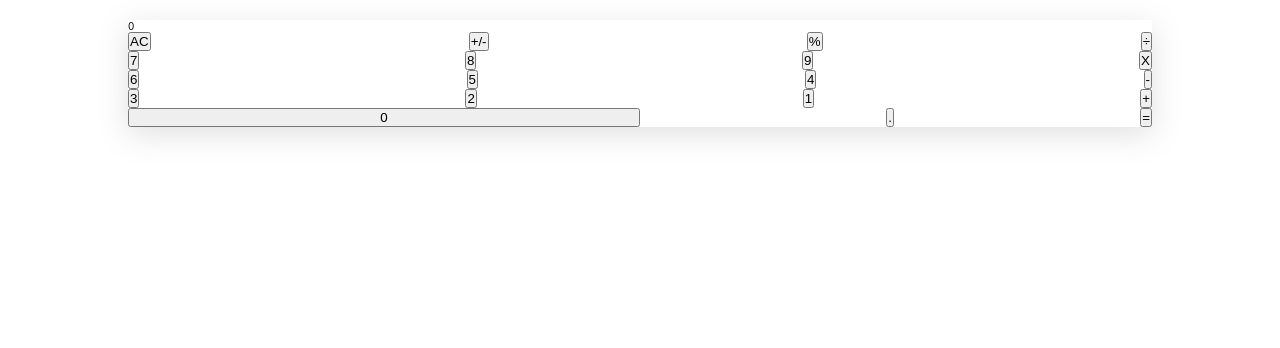
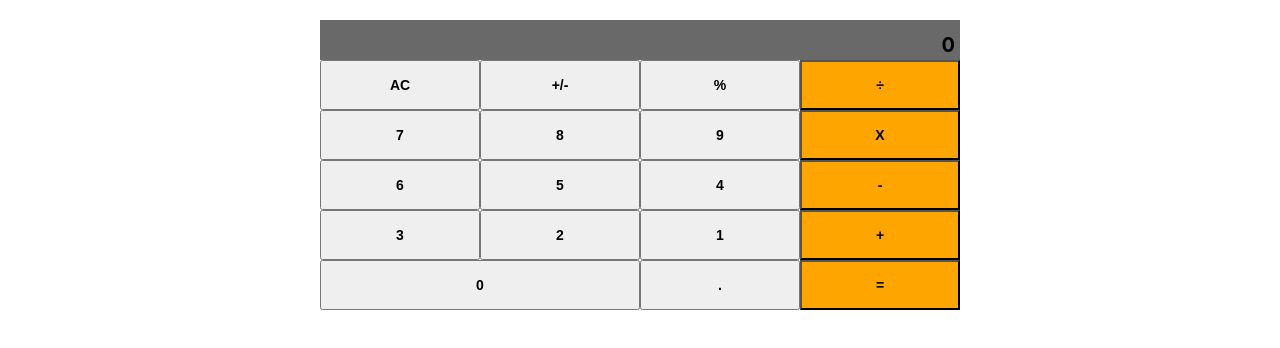
Before and after one commit to josuerushanika/math-magician, a React (Create React App) app: page / in a window 1280 px wide. Shown: the top 348 px of the page. Built offline with nearby package versions, Linux system fonts and the light colour scheme.

Commit message:
Update style

```diff
--- a/src/Calculator.css
+++ b/src/Calculator.css
@@ -9,18 +9,20 @@ html {
 }
 
 .maincalculator {
-  box-shadow: rgba(100, 100, 111, 0.2) 0 7px 29px 0;
   margin: 2rem auto;
   width: 80%;
+}
+
+button {
+  padding: 1.5rem;
+  width: 25%;
+  font-size: 1.4rem;
+  font-weight: 690;
 }
 
 button:hover {
   opacity: 0.5;
   cursor: pointer;
-}
-
-.zero {
-  width: 50%;
 }
 
 .symbole {
@@ -30,5 +32,25 @@ button:hover {
 }
 
 .zero {
+  width: 50%;
+}
+
+.showscreen {
+  background-color: rgb(105, 105, 105);
+  font-size: 2rem;
+  font-weight: bold;
+  height: 4rem;
+  line-height: 4rem;
+  padding: 0.5rem;
+  text-align: right;
+}
+
+.operationsign {
+  background: orange;
+}
+
+@media screen and (min-width: 768px) {
+  .maincalculator {
     width: 50%;
+  }
 }
```
